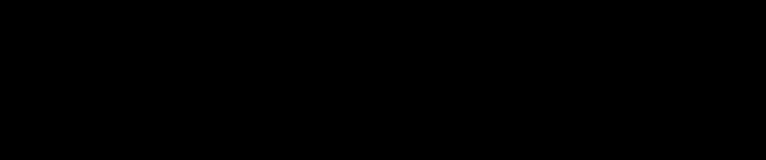
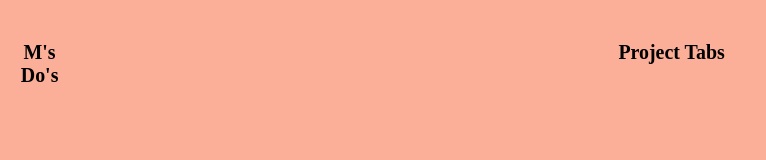
Before and after one commit to Michael-Tawil/todolist, a website built with webpack: page dist/index.html in a window 1280 px wide. Shown: the whole page, without its empty margins (0-766 px from the left). Built offline with Linux system fonts and the light colour scheme.

Commit message:
initial design

```diff
--- a/src/style.css
+++ b/src/style.css
@@ -1,3 +1,28 @@
 body{
-    background-color: black;
+    background-color:#fcaf98;
+    color:black;
+    font-size: 1.5em;
+    text-align: center;
+    display: grid;
+    grid-template-columns:5% 95%;
+    grid-template-rows: 1fr;
+    grid-template-areas:
+    "title tab"
+    "pbody pbody";
 }
+#title{
+    grid-area: title;
+    width: 100%;
+    height: 100%;
+}
+#ptab{
+    grid-area:tab;
+    width: 100%;
+
+}
+#pbody{
+    grid-area: pbody;
+    width: 100%;
+    height: 100%;
+
+}
```
Also changed, not shown: dist/index.html, dist/main.js.
